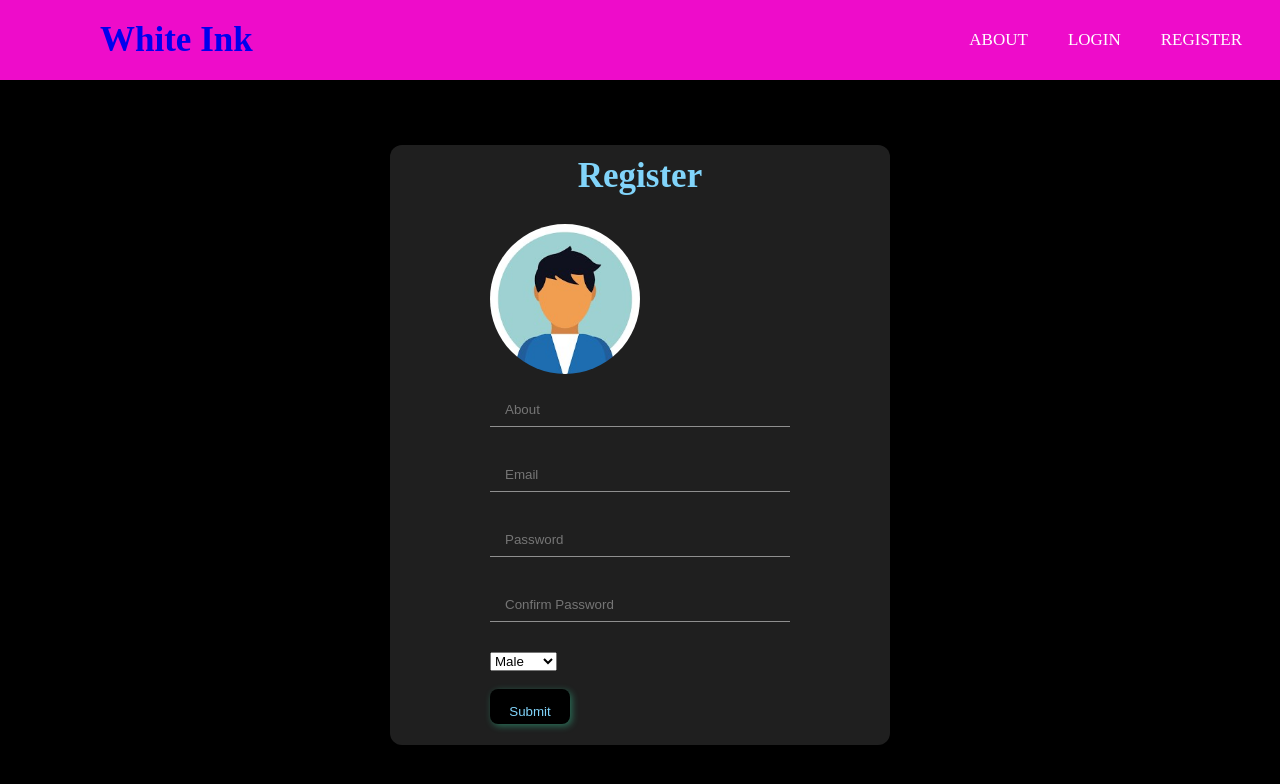
After one commit to jainamshah102/Blog-Website, a Django app: page /user/register/ in a window 1280 px wide. The commit adds this page. Shown: the top 784 px of the page. Run offline with Django 3.2, Linux system fonts and the light colour scheme; some libraries are stand-ins or nearby versions.

Commit message:
Added registration form

```diff
--- a/blogapp/blogapp/settings.py
+++ b/blogapp/blogapp/settings.py
@@ -131,6 +131,7 @@ STATIC_ROOT = os.path.join(BASE_DIR, "staticfiles")
 MEDIA_URL = '/media/'
 MEDIA_ROOT = os.path.join(BASE_DIR, "media")
 
+LOGIN_URL = "/user/login/"
 
 # Default primary key field type
 # https://docs.djangoproject.com/en/3.2/ref/settings/#default-auto-field
--- a/blogapp/templates/base.html
+++ b/blogapp/templates/base.html
@@ -22,9 +22,10 @@
         }
 
         nav {
-            background: #0082e6;
+            background: rgb(238, 12, 202);
             height: 80px;
             width: 100%;
+            position: relative;
         }
 
         label.logo {
@@ -123,7 +124,7 @@
 
 <body>
     <nav>
-        <label class="logo"><a id="logo" >White Ink</a></label>
+        <label class="logo"><a id="logo" href="{% url 'index' %}" >White Ink</a></label>
         <ul>
             <li><a href="#">About</a></li>
 
@@ -131,12 +132,12 @@
 
             <li><a href="#">Drafts</a></li>
             <li><a href="#">Blogs</a></li>
-            <li><a href="#">Logout</a></li>
+            <li><a href="{% url 'logout' %}">Logout</a></li>
 
             {% else %}
 
-            <li><a href="#">Login</a></li>
-            <li><a href="#">Register</a></li>
+            <li><a href="{% url 'login' %}">Login</a></li>
+            <li><a href="{% url 'register' %}">Register</a></li>
 
             {% endif %}
         </ul>
@@ -145,4 +146,5 @@
     {% block content %} {% endblock content %}
 </body>
 
+
 </html>
--- /dev/null
+++ b/blogapp/templates/registration.html
@@ -0,0 +1,181 @@
+{% extends "base.html" %} {% block content %}
+
+<style>
+    * {
+        margin: 0;
+        padding: 0;
+        box-sizing: border-box;
+    }
+
+    body:not(.user-is-tabbing) button:focus,
+    body:not(.user-is-tabbing) input:focus,
+    body:not(.user-is-tabbing) select:focus,
+    body:not(.user-is-tabbing) textarea:focus {
+        outline: none;
+    }
+
+    h1 {
+        color: rgb(129, 212, 250);
+        font-size: 35px;
+        font-weight: 800;
+        align-items: center;
+        text-align: center;
+    }
+
+    .error {
+        color: rgb(238, 12, 202);
+        align-items: center;
+        text-align: center;
+        margin-top: 10px;
+    }
+
+    .flex-container {
+        margin-top: 60px;
+        display: flex;
+        justify-content: center;
+        align-items: center;
+    }
+
+    .content-container {
+        width: 500px;
+        height: 350px;
+    }
+
+    .form-container {
+        display: flex;
+        justify-content: center;
+        align-items: center;
+        width: 500px;
+        height: 600px;
+        margin-top: 5px;
+        padding-top: 20px;
+        border-radius: 12px;
+        display: flex;
+        justify-content: center;
+        flex-direction: column;
+        background: #1f1f1f;
+        box-shadow: 5px 5px 10px rgba(0, 0, 0, 0.199);
+    }
+
+    .subtitle {
+        font-size: 16px;
+        color: rgb(129, 212, 250);
+    }
+
+    input {
+        padding: 5%;
+        border: none;
+        border-bottom: solid rgb(143, 143, 143) 1px;
+        margin-bottom: 30px;
+        background: none;
+        height: 35px;
+        width: 300px;
+        color: rgb(129, 212, 250);
+    }
+
+    .submit-btn {
+        cursor: pointer;
+        border: none;
+        border-radius: 8px;
+        box-shadow: 2px 2px 7px #38d39f70;
+        background: black;
+        color: rgb(129, 212, 250);
+        width: 80px;
+        align-items: center;
+        transition: all 1s;
+    }
+
+    .submit-btn:hover {
+        color: rgb(129, 212, 250);
+        box-shadow: none;
+    }
+
+    #imageUpload {
+        display: none;
+    }
+
+    #profileImage {
+        cursor: pointer;
+    }
+
+    #profile-container {
+        width: 150px;
+        height: 150px;
+        overflow: hidden;
+        -webkit-border-radius: 50%;
+        -moz-border-radius: 50%;
+        -ms-border-radius: 50%;
+        -o-border-radius: 50%;
+        border-radius: 50%;
+        align-content: center;
+    }
+
+    #profile-container img {
+        width: 150px;
+        height: 150px;
+    }
+</style>
+
+<script src="https://ajax.googleapis.com/ajax/libs/jquery/2.1.1/jquery.min.js"></script>
+
+<div class="flex-container">
+    <div class="content-container">
+        <div class="form-container">
+            <form method="post" enctype="multipart/form-data">
+                {% csrf_token %}
+                <h1>Register</h1>
+                <p class="error">{{ error }}</p>
+
+                <br />
+
+                <div id="profile-container">
+                    <image id="profileImage" src="http://127.0.0.1:8000/media/male.jpg" />
+                </div>
+                <input id="imageUpload" type="file" name="profile_photo" placeholder="Photo" capture />
+
+                <br />
+                <input class="input" type="text" name="about" value="" required placeholder="About" />
+
+                <br />
+                <input class="input" type="email" name="email" value="" required placeholder="Email" />
+
+                <br />
+                <input class="input" type="password" name="password" value="" required placeholder="Password" />
+
+                <br />
+                <input class="input" type="password" name="confirm_password" value="" required placeholder="Confirm Password" />
+
+
+                <div class="custom-select" style="width:200px;">
+                    <select name="gender">
+                      <option value="M">Male</option>
+                      <option value="F">Female</option>
+                      <option value="O">Other</option>
+                    </select>
+                </div>
+
+                <br />
+                <input type="submit" value="Submit" class="submit-btn" />
+            </form>
+        </div>
+    </div>
+</div>
+
+<script>
+    $("#profileImage").click(function(e) {
+        $("#imageUpload").click();
+    });
+
+    function fasterPreview(uploader) {
+        if (uploader.files && uploader.files[0]) {
+            $('#profileImage').attr('src',
+                window.URL.createObjectURL(uploader.files[0]));
+        }
+    }
+
+    $("#imageUpload").change(function() {
+        fasterPreview(this);
+    });
+</script>
+
+{% endblock content %}
--- a/blogapp/user/urls.py
+++ b/blogapp/user/urls.py
@@ -1,8 +1,10 @@
 from django.urls import path, include
-from .views import login_user, index
+from .views import login_user, logout_user, register, index
 
 
 urlpatterns = [
     path('index/', index, name='index'),
-    path('login/', login_user, name='login')
+    path('login/', login_user, name='login'),
+    path('logout/', logout_user, name='logout'),
+    path('register/', register, name='register')
 ]
--- a/blogapp/user/views.py
+++ b/blogapp/user/views.py
@@ -3,6 +3,7 @@ from django.http import HttpResponse, HttpResponseRedirect
 from django.views import View
 from django.contrib.auth import authenticate, login, logout
 from django.urls import reverse
+from django.contrib.auth.decorators import login_required
 
 
 
@@ -10,6 +11,18 @@ def index(request):
 
     if request.method == "GET":
         return render(request, 'index.html', {})
+
+
+
+def register(request):
+
+    if request.method == "POST":
+
+        print(request.FILES.get('profile_photo'))
+        print(request.POST)
+        return render(request, 'registration.html')
+
+    return render(request, 'registration.html')
 
 
 
@@ -29,3 +42,9 @@ def login_user(request):
             return render(request, 'login.html', {"error": "Invalid username or password!"})
 
     return render(request, 'login.html', {})
+
+
+@login_required
+def logout_user(request):
+    logout(request)
+    return HttpResponseRedirect(reverse('index'))
```
Also changed, not shown: blogapp/db.sqlite3.
